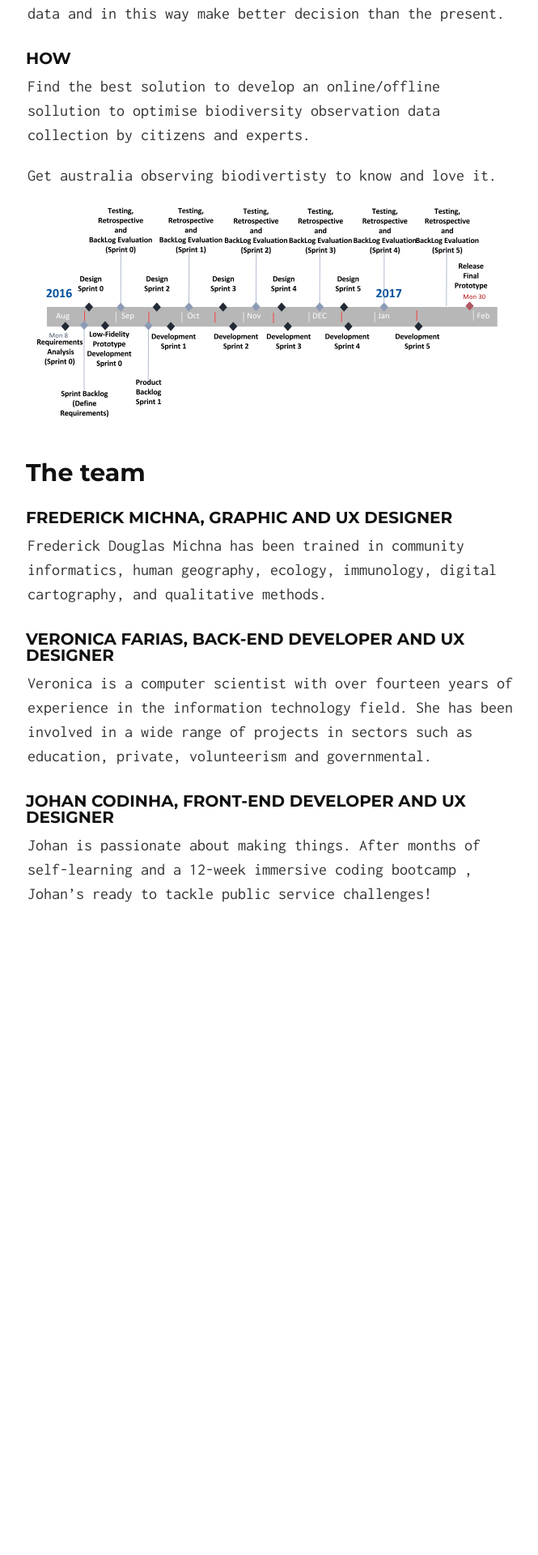
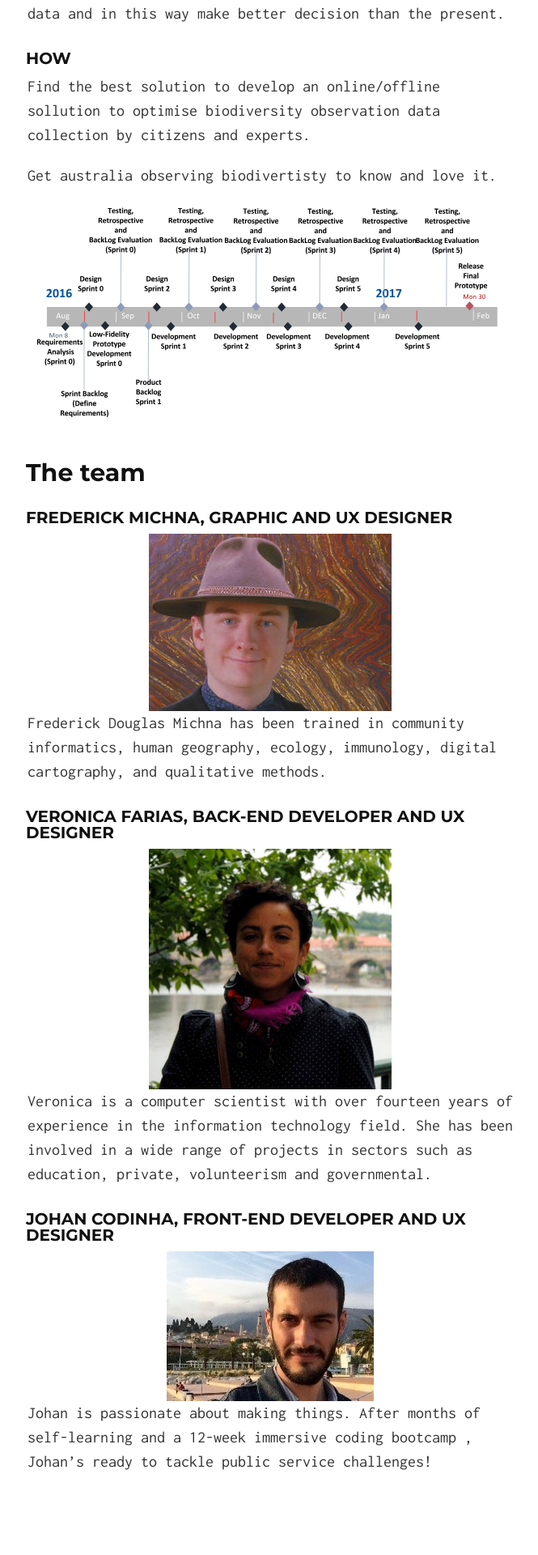
Before and after one commit to CodeforAustralia/biodiversity, a Jekyll site: the page built from index.md, in a window 1280 px wide. Shown: the part 1384-3304 px from the top of the page at 81% size, without its empty margins (306-971 px from the left). Built offline with Jekyll 4.4.1, drawn with Linux system fonts in a browser that asks for light colours; before the commit the page ends 2603 px from its top, so only the background shows below that.

Commit message:
added bio pic

```diff
--- a/index.md
+++ b/index.md
@@ -24,6 +24,7 @@ Get australia observing biodivertisty to know and love it.
 
 ### Frederick Michna, Graphic and UX Designer
 
+![Frederick Michna]({{ site.github.url }}/assets/FredBioPic.jpeg)
 Frederick Douglas Michna has been trained in community informatics, human geography, ecology, immunology, digital cartography, and qualitative methods.
 
 <!-- Understanding customer requirements
@@ -34,6 +35,7 @@ Keeping team on track -->
 
 ### Veronica Farias, Back-end Developer and UX Designer
 
+![Veronica Farias]({{ site.github.url }}/assets/VeroBioPic.png)
 Veronica is a computer scientist with over fourteen years of experience in the information technology field. She has been involved in a wide range of projects in sectors such as education, private, volunteerism and governmental.
 
 <!-- Architecture and system design
@@ -45,6 +47,8 @@ Keeping team on track -->
 
 
 ### Johan Codinha, Front-end Developer and UX Designer
+
+![Johan Codinha]({{ site.github.url }}/assets/JoBioPic.jpg)
 Johan is passionate about making things. After months of self-learning and a 12-week immersive coding bootcamp , Johan's ready to tackle public service challenges!
 
 <!-- * Front-end sofware development
```
Also changed, not shown: assets/FredBioPic.jpeg (added), assets/JoBioPic.jpg (added), assets/VeroBioPic.png (added).
